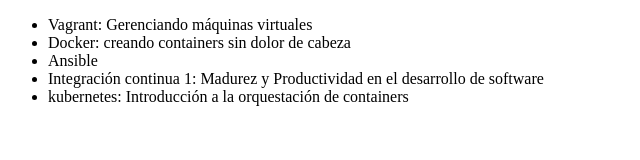
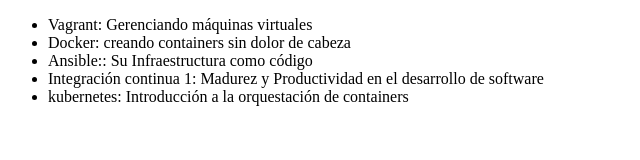
Before and after one commit to MilagrosGarcia94/alura-git, a plain HTML site: page index.html in a window 1280 px wide. Shown: the whole page, without its empty margins (0-640 px from the left). Drawn offline with Linux system fonts and the light colour scheme.

Commit message:
Modificando el nombre del curso de Ansible

```diff
--- a/index.html
+++ b/index.html
@@ -8,7 +8,7 @@
      <ul>
          <li> Vagrant: Gerenciando máquinas virtuales</li>
          <li> Docker: creando containers sin dolor de cabeza</li>
-         <li> Ansible </li>
+         <li> Ansible:: Su Infraestructura como código</li>
          <li> Integración continua 1: Madurez y Productividad en el desarrollo de software</li>
          <li> kubernetes: Introducción a la orquestación de containers</li>
      </ul>
```
